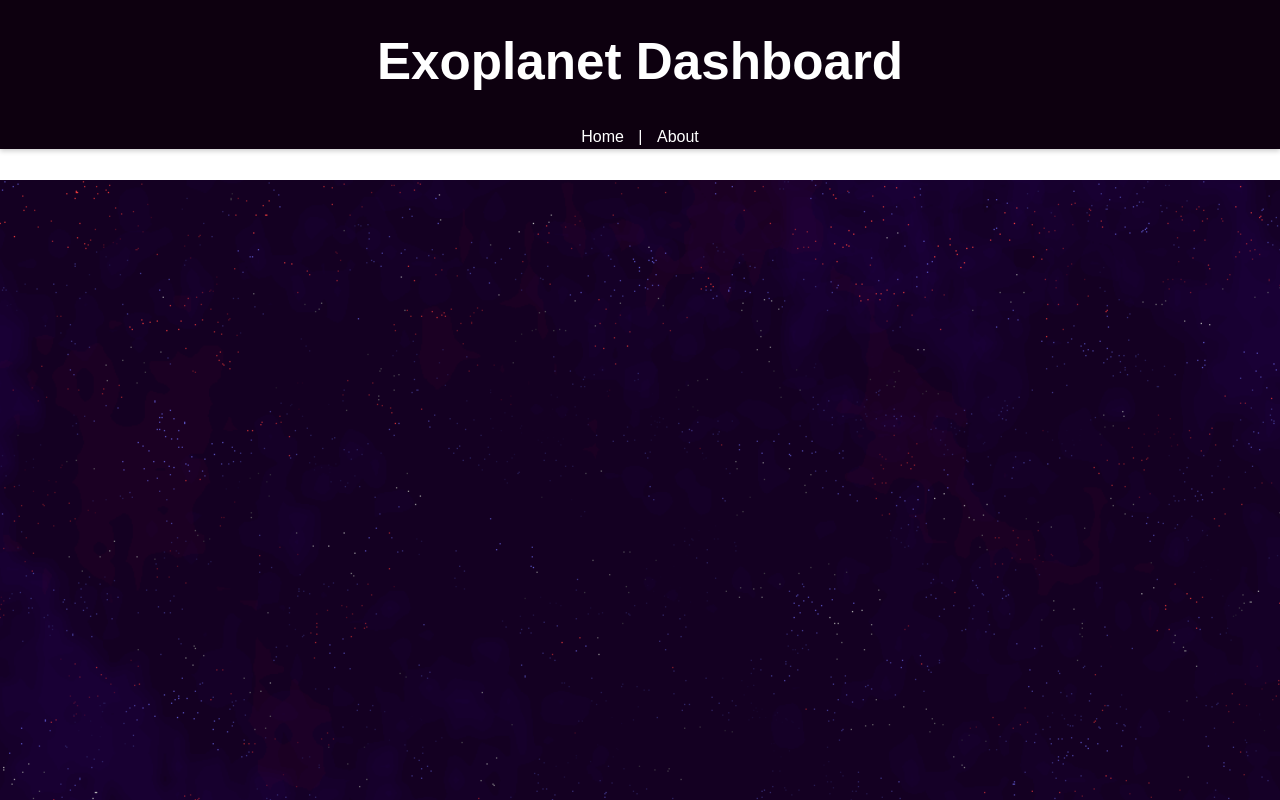
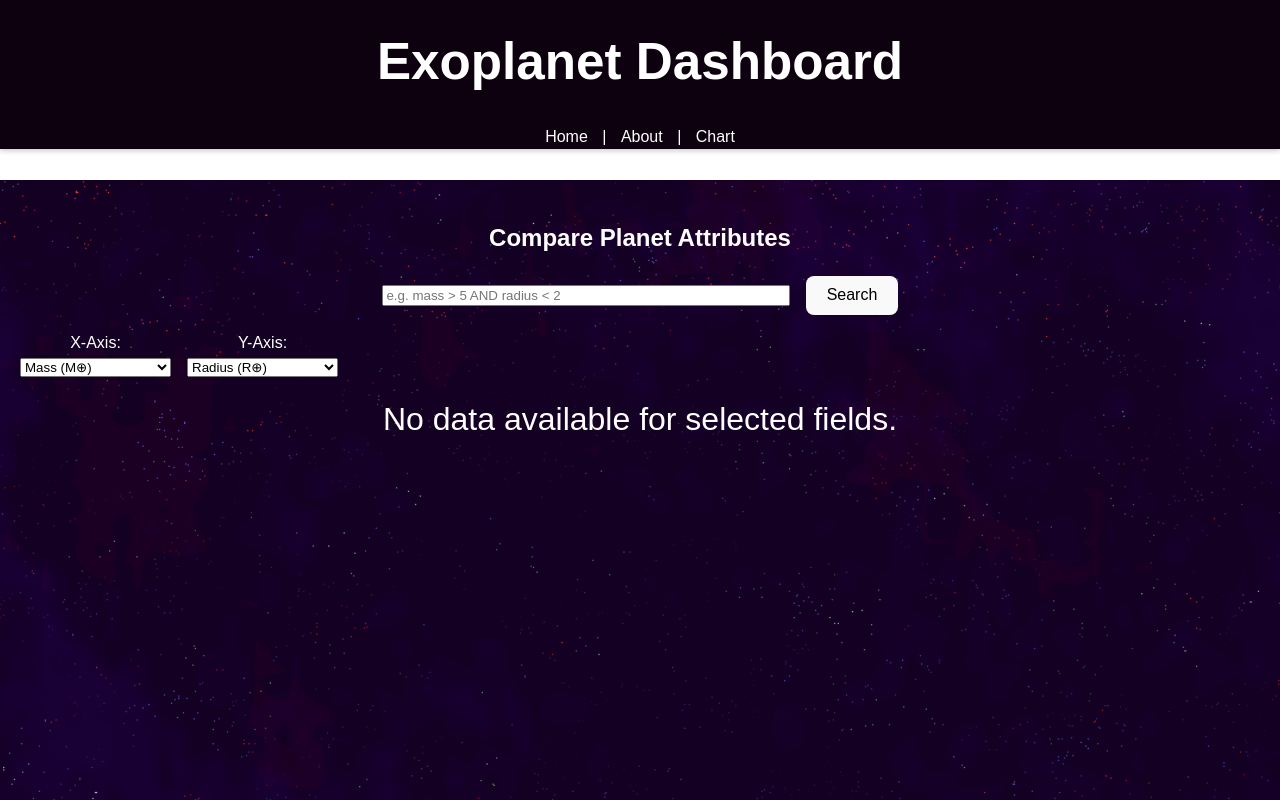
Before and after one commit to Byrdman32/Capstone_Project, a React (Vite) app in the folder frontend/: page /chart in a window 1280 px wide. Shown: the top 800 px of the page. Built offline with nearby package versions, Linux system fonts and the light colour scheme.

Commit message:
Added a chart graphing tool to the front end. Still needs some work and clean up

```diff
--- a/frontend/package.json
+++ b/frontend/package.json
@@ -16,7 +16,8 @@
     "@mui/material": "^7.0.2",
     "react": "^19.0.0",
     "react-dom": "^19.0.0",
-    "react-router-dom": "^7.5.2"
+    "react-router-dom": "^7.5.2",
+    "recharts": "^2.7.2"
   },
   "devDependencies": {
     "@eslint/js": "^9.22.0",
--- a/frontend/src/App.tsx
+++ b/frontend/src/App.tsx
@@ -3,6 +3,7 @@ import './App.css';
 import { HomeView } from './pages/HomeView';
 import { IndividualPlanetView } from './pages/IndividualPlanetView';
 import { AboutView } from './pages/AboutView';
+import { PlanetChartView } from './pages/PlanetChartView'; // 👈 Import the chart view
 
 function App() {
   return (
@@ -11,13 +12,16 @@ function App() {
         <header className="App-header">
           <h1>Exoplanet Dashboard</h1>
           <nav>
-            <Link to="/">Home</Link> | <Link to="/about">About</Link>
+            <Link to="/">Home</Link> |{" "}
+            <Link to="/about">About</Link> |{" "}
+            <Link to="/chart">Chart</Link> {/* 👈 Add nav link */}
           </nav>
         </header>
         <Routes>
           <Route path="/" element={<HomeView />} />
           <Route path="/planet/:id" element={<IndividualPlanetView />} />
           <Route path="/about" element={<AboutView />} />
+          <Route path="/chart" element={<PlanetChartView />} /> {/* 👈 Add route */}
         </Routes>
       </Router>
     </div>
--- /dev/null
+++ b/frontend/src/components/ScatterPlot.tsx
@@ -0,0 +1,49 @@
+import React from 'react';
+import {
+  ResponsiveContainer,
+  ScatterChart,
+  Scatter,
+  XAxis,
+  YAxis,
+  CartesianGrid,
+  Tooltip
+} from 'recharts';
+
+type DataPoint = {
+  x: number;
+  y: number;
+};
+
+interface ScatterPlotProps {
+  data: DataPoint[];
+  xLabel?: string;
+  yLabel?: string;
+}
+
+const ScatterPlot: React.FC<ScatterPlotProps> = ({ data, xLabel = 'X', yLabel = 'Y' }) => {
+  return (
+    <div style={{ width: '100%', height: 400 }}>
+      <ResponsiveContainer>
+        <ScatterChart>
+          <CartesianGrid />
+          <XAxis
+            type="number"
+            dataKey="x"
+            name={xLabel}
+            label={{ value: xLabel, position: 'insideBottomRight', offset: -5 }}
+          />
+          <YAxis
+            type="number"
+            dataKey="y"
+            name={yLabel}
+            label={{ value: yLabel, angle: -90, position: 'insideLeft' }}
+          />
+          <Tooltip cursor={{ strokeDasharray: '3 3' }} />
+          <Scatter name="Planets" data={data} fill="#8884d8" />
+        </ScatterChart>
+      </ResponsiveContainer>
+    </div>
+  );
+};
+
+export default ScatterPlot;
--- /dev/null
+++ b/frontend/src/pages/PlanetChartView.tsx
@@ -0,0 +1,108 @@
+import React, { useState, useMemo } from 'react';
+import axios from 'axios';
+import ScatterPlot from '../components/ScatterPlot';
+
+interface Planet {
+  name: string;
+  mass: number;
+  radius: number;
+  orbital_period: number;
+  semi_major_axis: number;
+  eccentricity: number;
+  [key: string]: number | string;
+}
+
+export const PlanetChartView: React.FC = () => {
+  const [planets, setPlanets] = useState<Planet[]>([]);
+  const [loading, setLoading] = useState(false);
+
+  const [xField, setXField] = useState('mass');
+  const [yField, setYField] = useState('radius');
+
+  const [searchInput, setSearchInput] = useState('');
+  const [error, setError] = useState<string | null>(null);
+
+  const options = [
+    { value: 'mass', label: 'Mass (M⊕)' },
+    { value: 'radius', label: 'Radius (R⊕)' },
+    { value: 'orbital_period', label: 'Orbital Period (days)' },
+    { value: 'semi_major_axis', label: 'Semi-Major Axis (AU)' },
+    { value: 'eccentricity', label: 'Eccentricity' }
+  ];
+
+  const fetchFilteredPlanets = async () => {
+    setLoading(true);
+    setError(null);
+
+    try {
+      const res = await axios.post('/api/planets/search', {
+        request_string: searchInput
+      });
+      setPlanets(res.data);
+    } catch (err: any) {
+      const msg =
+        err.response?.status === 400
+          ? 'Invalid query syntax.'
+          : 'Something went wrong.';
+      setError(msg);
+      setPlanets([]); // Clear old results if needed
+    } finally {
+      setLoading(false);
+    }
+  };
+
+  const chartData = useMemo(() => {
+    return planets
+      .filter(p => typeof p[xField] === 'number' && typeof p[yField] === 'number')
+      .map(p => ({
+        x: p[xField] as number,
+        y: p[yField] as number
+      }));
+  }, [planets, xField, yField]);
+
+  return (
+    <div>
+      <h2>Compare Planet Attributes</h2>
+
+      {/* Query Input */}
+      <div style={{ marginBottom: '1rem' }}>
+        <input
+          style={{ width: '400px', marginRight: '1rem' }}
+          type="text"
+          placeholder='e.g. mass > 5 AND radius < 2'
+          value={searchInput}
+          onChange={(e) => setSearchInput(e.target.value)}
+        />
+        <button onClick={fetchFilteredPlanets}>Search</button>
+      </div>
+
+      {/* Optional Error Message */}
+      {error && <p style={{ color: 'red' }}>{error}</p>}
+
+      {/* Axis Dropdowns */}
+      <div style={{ display: 'flex', gap: '1rem', marginBottom: '1rem' }}>
+        <div>
+          <label>X-Axis:</label><br />
+          <select value={xField} onChange={e => setXField(e.target.value)}>
+            {options.map(opt => <option key={opt.value} value={opt.value}>{opt.label}</option>)}
+          </select>
+        </div>
+        <div>
+          <label>Y-Axis:</label><br />
+          <select value={yField} onChange={e => setYField(e.target.value)}>
+            {options.map(opt => <option key={opt.value} value={opt.value}>{opt.label}</option>)}
+          </select>
+        </div>
+      </div>
+
+      {/* Chart Output */}
+      {loading ? <p>Loading...</p> : (
+        chartData.length > 0 ? (
+          <ScatterPlot data={chartData} xLabel={xField} yLabel={yField} />
+        ) : (
+          <p>No data available for selected fields.</p>
+        )
+      )}
+    </div>
+  );
+};
```
